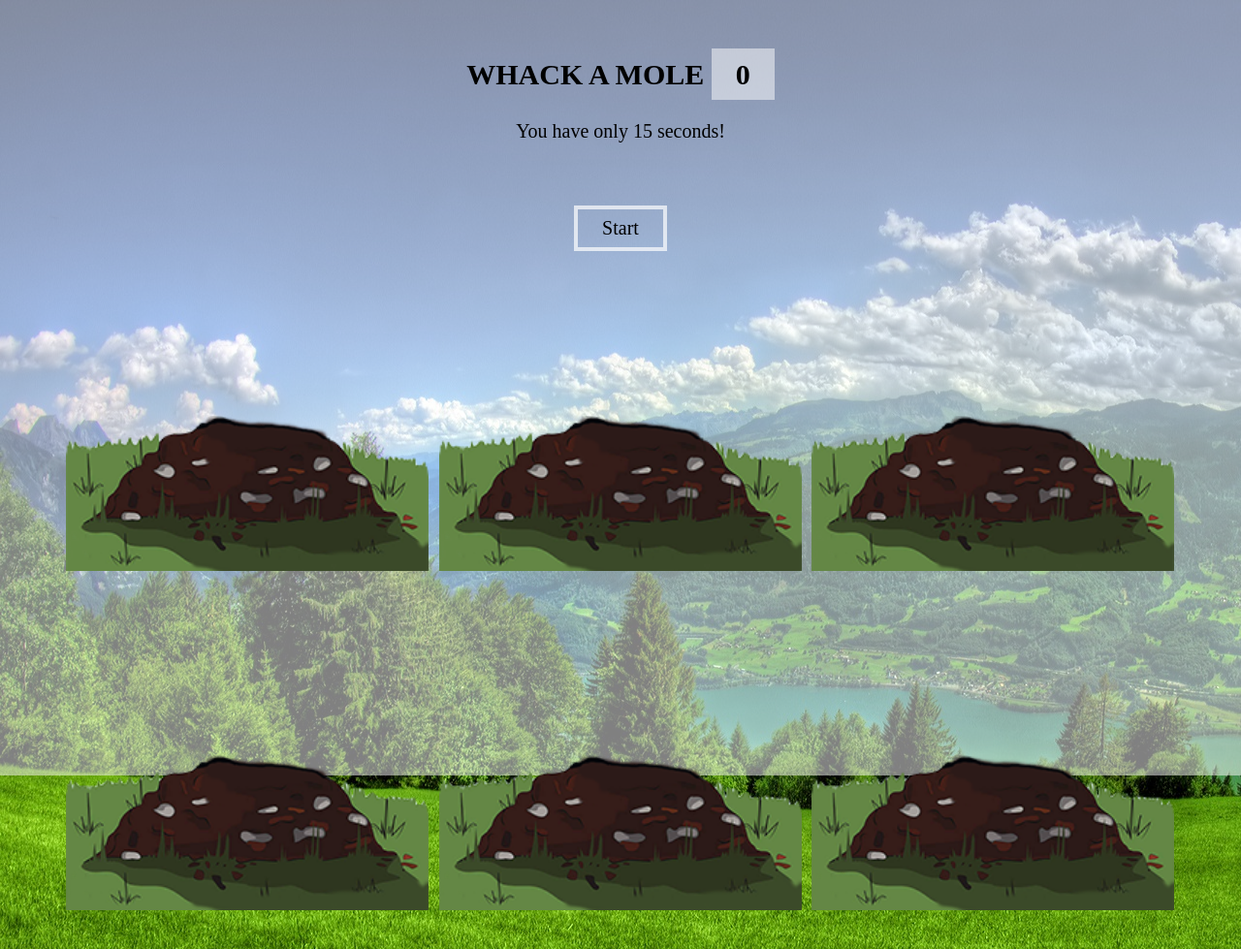
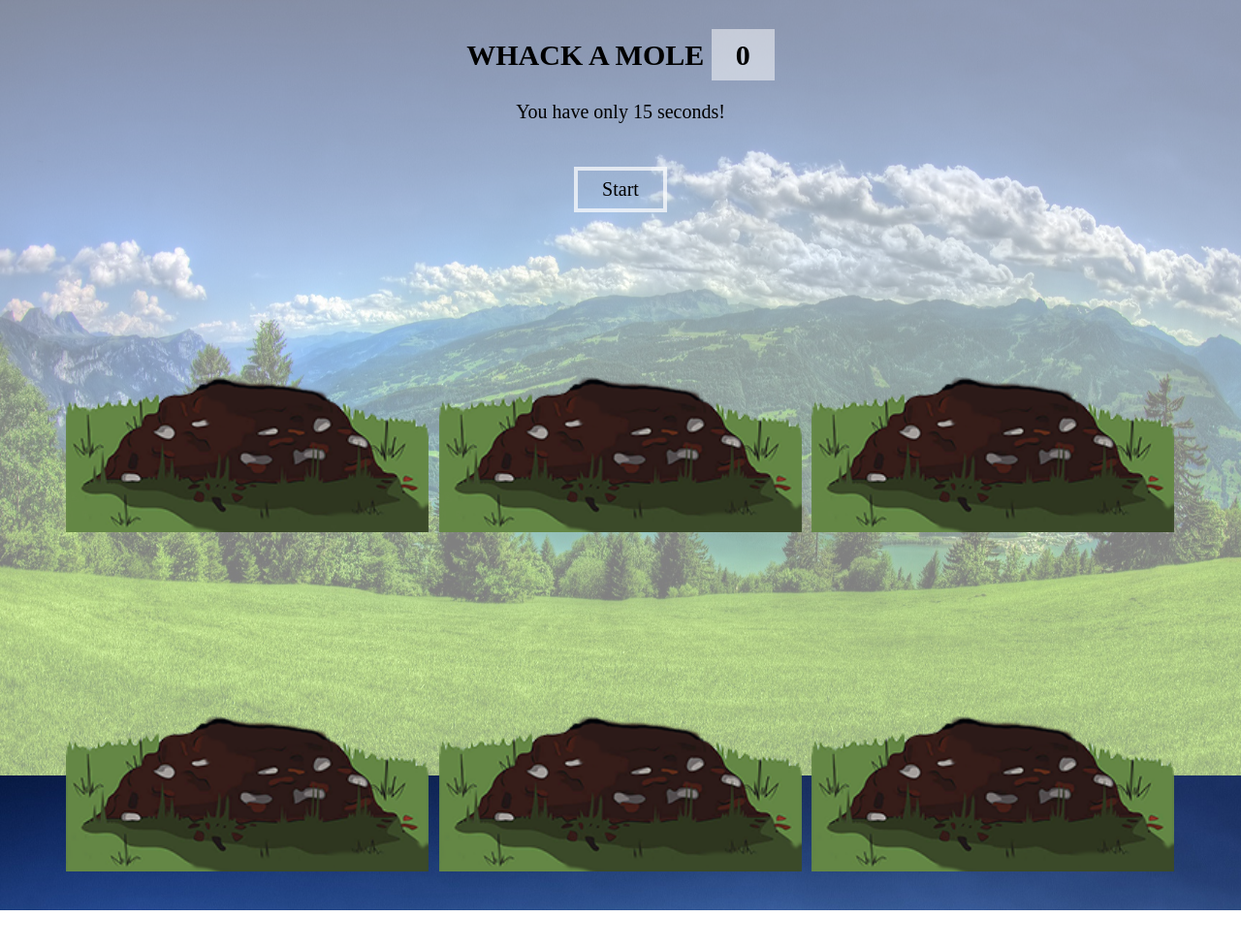
Before and after one commit to MichalLic/JS-30, a website: page whack-mole/index.html in a window 1280 px wide. Shown: the whole page at 97% size. After the commit the page ends 939 px from the top, so only its background shows below. Drawn offline with Linux system fonts and the light colour scheme.

Commit message:
Init background and h2 styles.

```diff
--- a/whack-mole/src/scss/core/_general.scss
+++ b/whack-mole/src/scss/core/_general.scss
@@ -13,6 +13,7 @@
 
 html {
   background: url("../images/background.jpg");
+  background-size: cover;
 }
 
 body {
--- a/whack-mole/src/scss/layout/_header.scss
+++ b/whack-mole/src/scss/layout/_header.scss
@@ -1,6 +1,6 @@
 header {
   text-align: center;
-  padding: 50px 0;
+  padding: 30px 0;
   font-family: "AR BERKLEY";
   font-size: 20px;
 
```
Also changed, not shown: whack-mole/dist/css/style.css, 1 other file.
